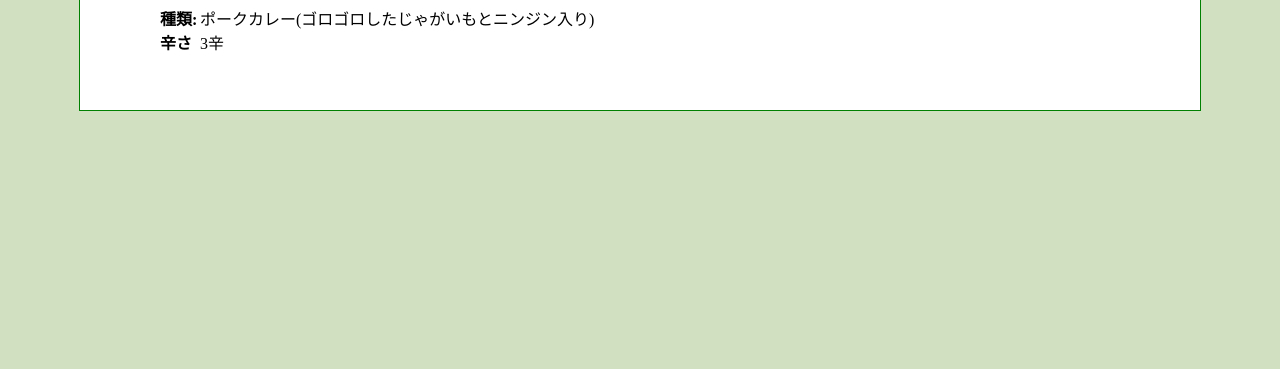
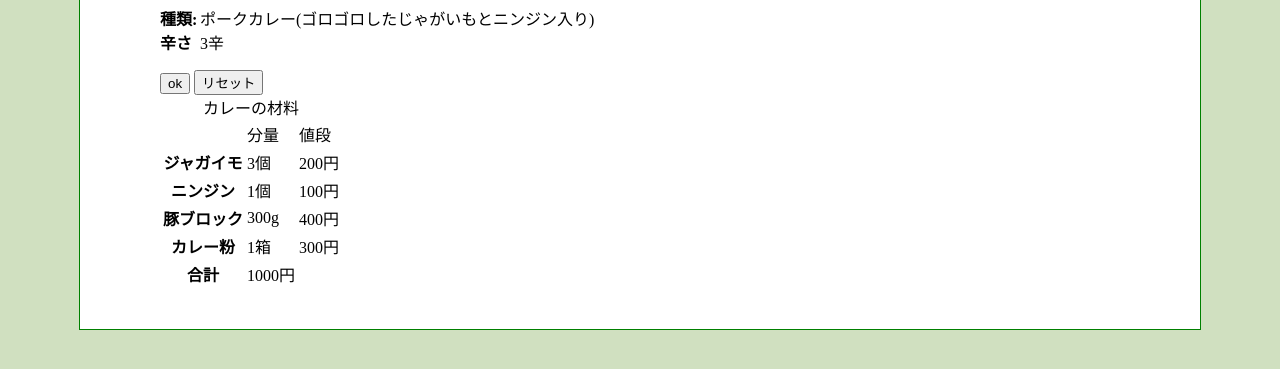
Before and after one commit to jintan1123/2016web1-6, a plain HTML site: page index.html in a window 1280 px wide. Shown: the part 473-842 px from the top of the page. Before the commit the page ends 800 px from the top, so only its background shows below. Drawn offline with Linux system fonts and the light colour scheme.

Commit message:
Update index.html

```diff
--- a/index.html
+++ b/index.html
@@ -13,6 +13,26 @@
         <dt>種類:</dt><dd>ポークカレー(ゴロゴロしたじゃがいもとニンジン入り)</dd>
         <dt>辛さ</dt><dd>3辛</dd>
       </dl>
+      <input type="submit" value="ok">
+      <input type="reset" value="リセット">
+      <table id="ingredient">
+        <caption>カレーの材料</caption>
+        <calgroup id="name">
+        <calgroup id="amount">
+        <calgroup id="price">
+        <thead>
+          <tr><th></th><td>分量</td><td>値段</td></tr>
+        </thead>
+        <tbody>
+          <tr><th>ジャガイモ</th><td>3個</td><td>200円</td></tr>
+          <tr><th>ニンジン</th></th><td>1個</td><td>100円</td></tr>
+          <tr><th>豚ブロック</th><td>300g</td><td>400円</td></tr>
+          <tr><th>カレー粉</th><td>1箱</td><td>300円</td></tr>
+        </tbody>
+        <tfoot>
+          <tr><th>合計</th><td>1000円</td></tr>
+        </tfoot>
+      </table>
     </article>
   </body>
 </html>
```
